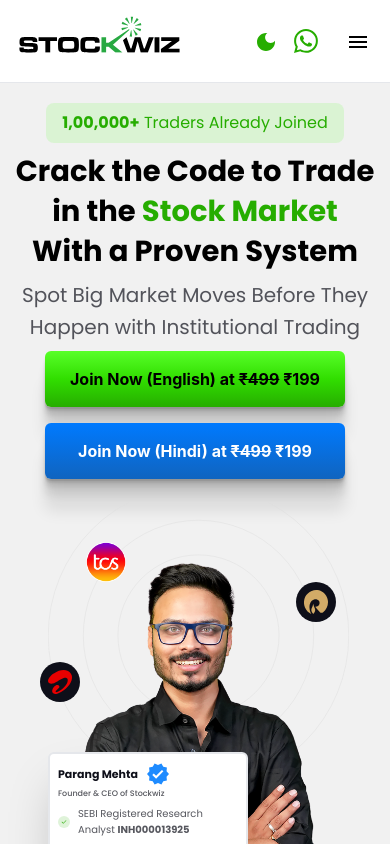
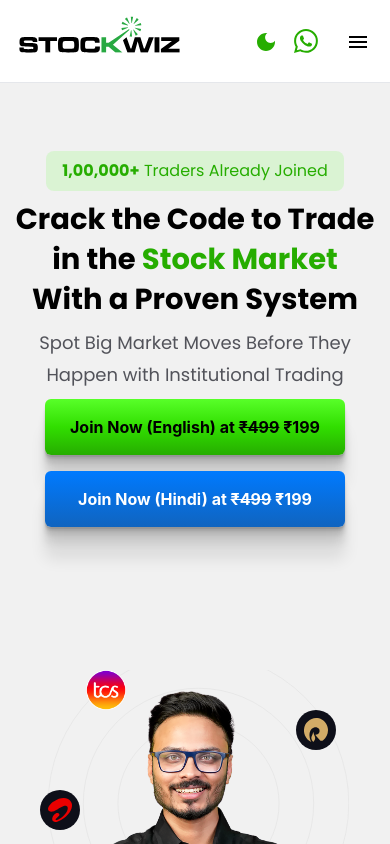
Before and after one commit to vikrantkkk/investing, a React (Vite) app: page / in a window 390 px wide. Shown: the top 844 px of the page. Built offline with nearby package versions, Linux system fonts and the light colour scheme; a web font is replaced by a local one.

Commit message:
responive modified

```diff
--- a/src/components/Contact.jsx
+++ b/src/components/Contact.jsx
@@ -30,7 +30,7 @@
 
 const Contact = () => {
   return (
-    <div className="flex flex-col items-start justify-center md:gap-12 gap-4 px-4 py-8 md:px-36 h-auto dark:bg-darkBackGround bg-[#F1F1F1]">
+    <div className="flex flex-col items-start justify-center md:gap-12 gap-4 px-4 py-8 md:px-36  pt-20 h-auto dark:bg-darkBackGround bg-[#F1F1F1]">
       {/* Header Section */}
       <div className="flex flex-col gap-2 md:my-0 my-4">
         <div className="text-figmaGreen font-semibold text-base">Contact us</div>
--- a/src/components/Hero.jsx
+++ b/src/components/Hero.jsx
@@ -27,14 +27,14 @@
       <div
         id="hero"
         // className="flex md:flex-row  flex-col-reverse md:h-[100vh] h-auto md:px-0 px-2 w-screen  bg-[#F1F1F1]"
-        className={`flex md:flex-row dark:md:hidden flex-col-reverse md:h-[100vh] h-auto md:px-0 px-2 w-screen dark:bg-darkBackGround bg-[#F1F1F1]`}
+        className={`flex md:flex-row dark:md:hidden flex-col-reverse md:h-[100vh] h-auto  md:pt-20 pt-32 md:px-0 px-2 w-screen dark:bg-darkBackGround bg-[#F1F1F1]`}
       >
-        <div className="md:w-[50vw] w-full md:h-auto h-[50vh] relative flex  justify-center items-center">
-          <div className="absolute  bottom-44 ld:bottom-80 md:top-0 top-0 md:left-44 left-10 dark:hidden z-10">
+        <div className="md:w-[50vw] md:mt-0 mt-20 w-full md:h-auto h-[50vh] relative flex  justify-center items-center">
+          <div className="absolute  bottom-44 ld:bottom-80 md:top-0 top-10 md:left-44 left-10 dark:hidden z-10">
             <img src={circleLogo} alt="CEO" className="md:w-full w-[90%]" />
           </div>
           <div className="absolute bottom-0 z-10">
-            <img src={ceo} alt="CEO" className="md:h-[80vh]  h-[363px]" />
+            <img src={ceo} alt="CEO" className="md:h-[80%]  h-[363px] " />
           </div>
           <div className="h-auto shadow-2xl md:w-[350px] w-[200px] flex-wrap  bg-white border-2 dark:border-[#FFFFFF]/[0.1] .. dark:bg-[#0E0F19] z-10 absolute md:bottom-10 bottom-4 md:left-44 ld:left-72 left-10 rounded-md">
             <div className="flex flex-col md:gap-2 gap-1 md:p-4 p-2">
@@ -132,7 +132,7 @@
             Spot Big Market Moves Before They Happen
             <br /> with Institutional Trading
           </div>
-          <div className="font-poppins text-center md:hidden block md:text-[24px] text-[20px] font-light md:leading-9 dark:text-[#F1F1F1B2]/[0.7] leading-8 text-[#0E0F19B2]/[0.7]">
+          <div className="font-poppins text-center md:hidden block md:text-[24px] text-[18px] font-light md:leading-9 dark:text-[#F1F1F1B2]/[0.7] leading-8 text-[#0E0F19B2]/[0.7]">
             Spot Big Market Moves Before They <br /> Happen with Institutional
             Trading
           </div>
@@ -166,7 +166,7 @@
         </div>
       </div>
       <div
-        className={`h-auto w-screen bg-darkBackGround md:dark:flex hidden pt-20 px-20 relative  items-center justify-center`}
+        className={`h-auto w-screen bg-darkBackGround md:dark:flex hidden pt-32 px-20 relative  items-center justify-center`}
       >
         {/* Gradient background */}
         <div className="absolute top-0 right-0 left-0 h-[70%] z-0 bg-gradient-to-bl from-figmaGreen via-transparent to-transparent opacity-20"></div>
--- a/src/components/Traders.jsx
+++ b/src/components/Traders.jsx
@@ -93,8 +93,12 @@
     {
       breakpoint: 480,
       settings: {
-        slidesToShow: 2,
+        slidesToShow: 1,
+        infinite: true,
         speed: 10000,
+        autoplay: true,
+        autoplaySpeed: 0,
+        cssEase: "linear",
       },
     },
   ],
@@ -127,7 +131,6 @@
               key={image.id}
               src={image.src}
               alt={image.alt}
-              className="h-40"
             />
           ))}
         </Slider>
--- a/src/layouts/MainLayout.jsx
+++ b/src/layouts/MainLayout.jsx
@@ -8,7 +8,7 @@
     <>
       <div className="overflow-x-hidden">
         <Header />
-        <main className="pt-20">{children}</main>
+        <main>{children}</main>
         <Footer />
       </div>
     </>
```
